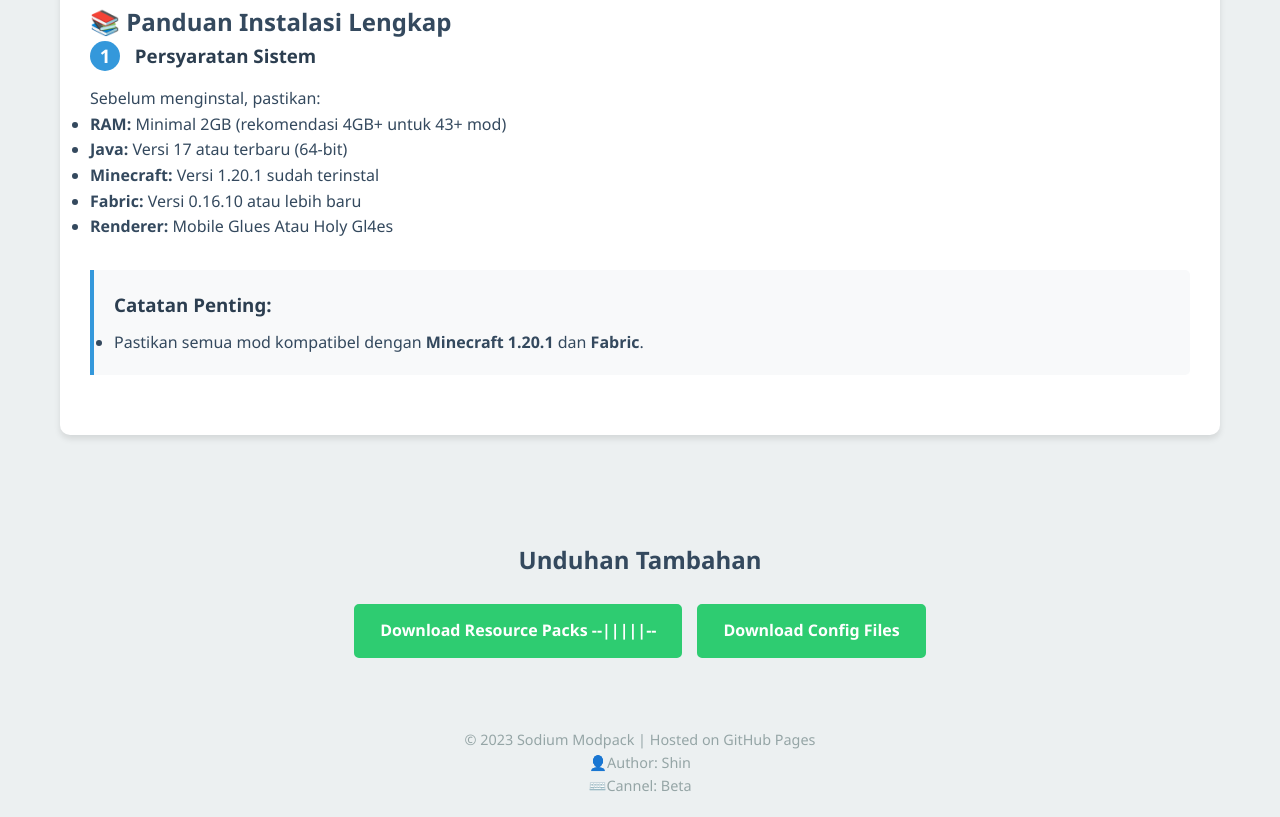
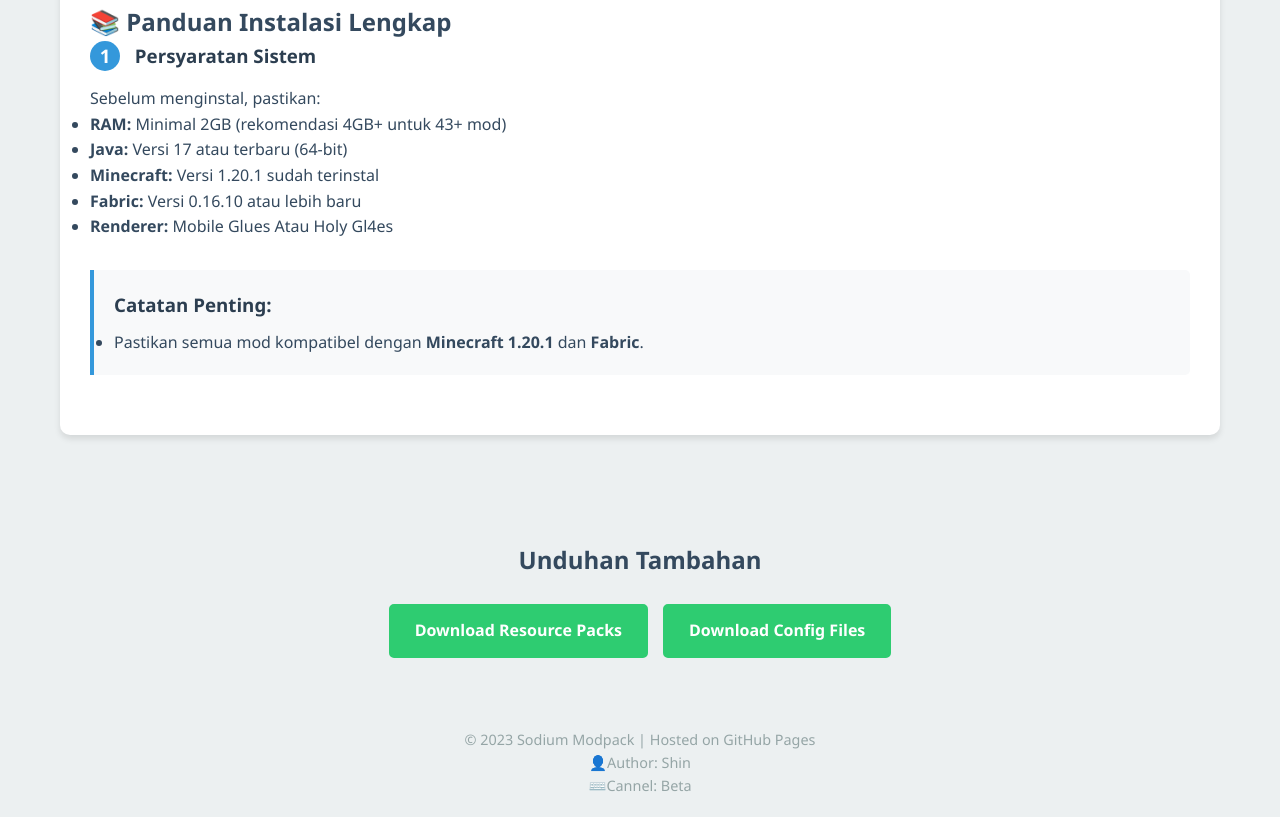
Before and after one commit to ShinWolf-Subject/Sodium_Mod, a plain HTML site: page index.html in a window 1280 px wide. Shown: the part 1021-1838 px from the top of the page. Drawn offline with Linux system fonts and the light colour scheme; files that its build step writes are made by us from their sources.

Commit message:
Update index.html

```diff
--- a/index.html
+++ b/index.html
@@ -102,7 +102,7 @@
     <section class="additional-downloads">
       <h2>Unduhan Tambahan</h2>
       <div class="download-buttons">
-        <a href="https://www.mediafire.com/file/0g4y2pjm55n7y6w/resourcepacks.zip/file" class="btn btn-secondary">Download Resource Packs --|||||-- </a>
+        <a href="https://www.mediafire.com/file/0g4y2pjm55n7y6w/resourcepacks.zip/file" class="btn btn-secondary">Download Resource Packs</a>
         <a href="https://drive.google.com/file/d/10DqqeklzNzUmoB_jyp9xsdsAzN4JZdH7/view?usp=drivesdk" class="btn btn-secondary">Download Config Files</a>
       </div>
     </section>
```
